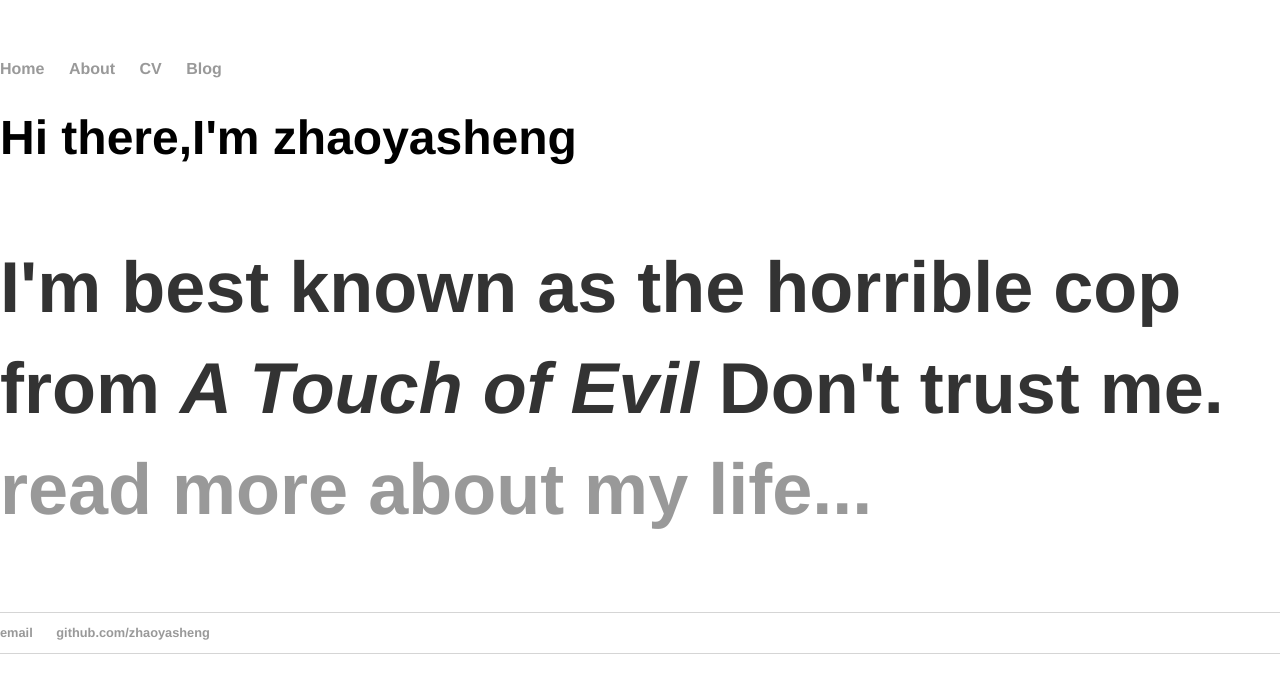
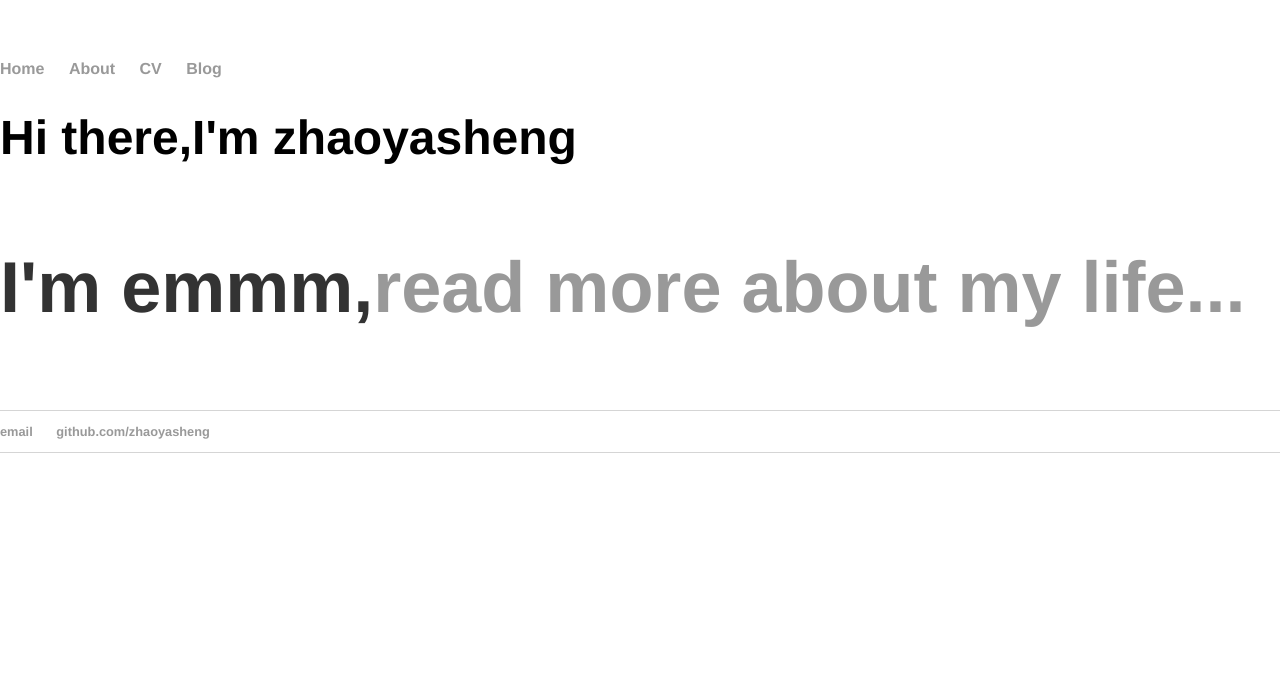
Before and after one commit to wumingys/wumingys.github.io, a Jekyll site: the page built from index.html, in a window 1280 px wide. Shown: the top 693 px of the page. Built offline with Jekyll 4.4.1, drawn with Linux system fonts in a browser that asks for light colours.

Commit message:
Update index.html

```diff
--- a/index.html
+++ b/index.html
@@ -4,5 +4,5 @@ title: zhaoyasheng
 ---
 <div class="blurb">
   <h1>Hi there,I'm zhaoyasheng</h>
-  <p>I'm best known as the horrible cop from <em>A Touch of Evil</em> Don't trust me. <a href="/about">read more about my life...</a></p>
+  <p>I'm emmm,<a href="/about">read more about my life...</a></p>
 </div><!--  /.blurb  -->
```
